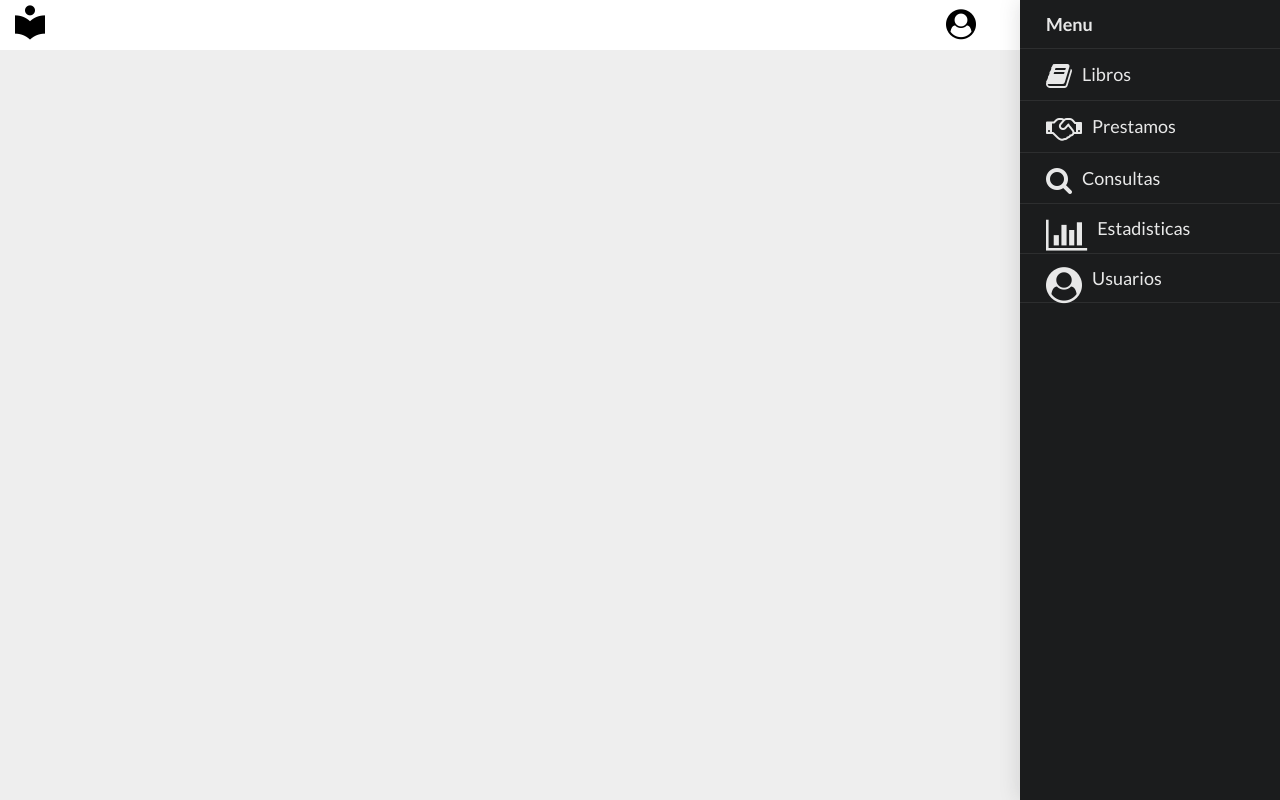
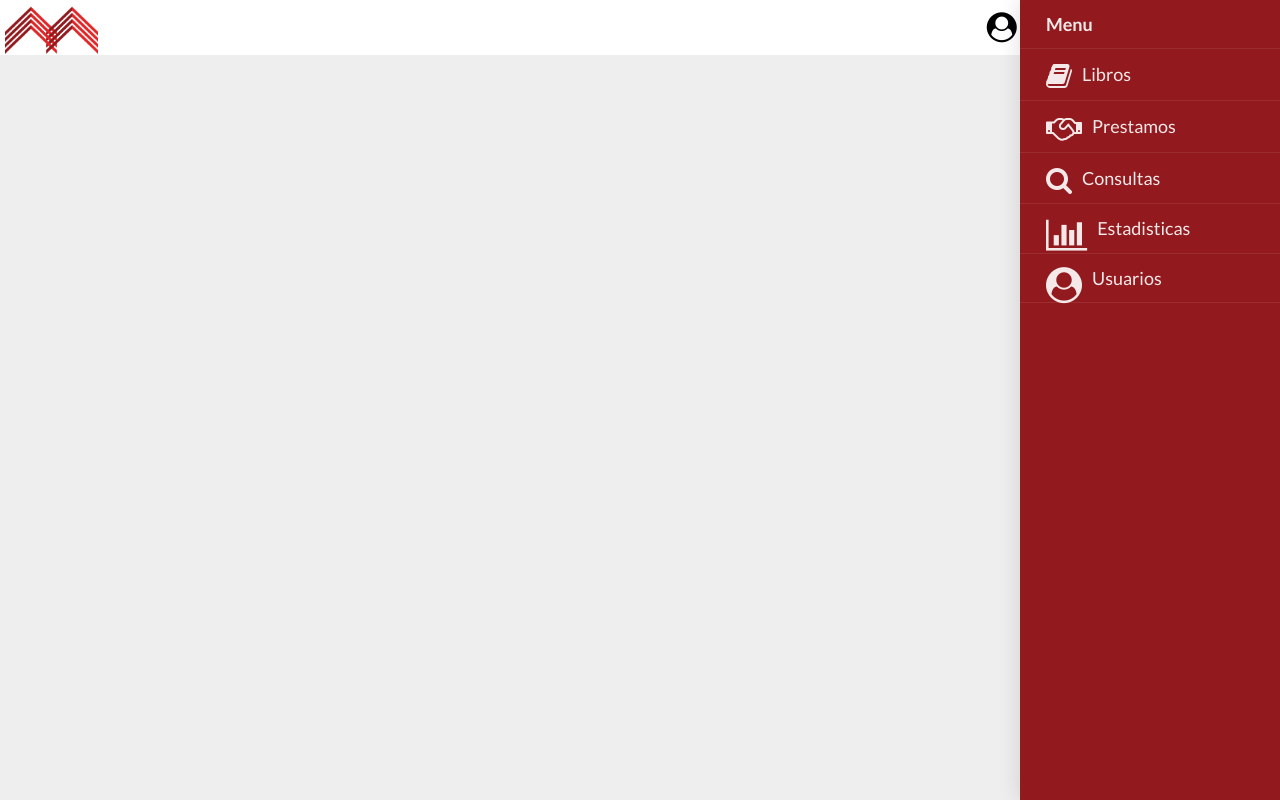
Before and after one commit to GulliverPepito/SistemaBiblioteca, a PHP site: page / in a window 1280 px wide. Run offline with PHP 8.4, Linux system fonts and the light colour scheme.

Commit message:
Cambios Menu

```diff
--- a/css/index.css
+++ b/css/index.css
@@ -7,15 +7,14 @@ body{
 }
 .cabecera{
     width: 100%;
-    height: 50px;
+    height: 55px;
     display: block;
     background: #fff;
-    padding-top: 2px;
+    padding: 5px;
 }
 .cabecera i{
     color: #000;
     font-size: 40px;
-    margin-left: 10px;
     float: left;
 }
 .cabecera .fa{
@@ -36,6 +35,11 @@ body{
 .ui .item h3{
     margin-left: 10px;
 }
-.sidebar{
-    background: #b71c1c;
+.ui.inverted.menu{
+    background: #921a1e;
 }
+.cabecera img{
+    width: auto;
+    height: 50px;
+    float: left;
+}
--- a/index.html
+++ b/index.html
@@ -3,15 +3,15 @@
 <head>
     <meta charset="UTF-8">
     <title>Sistema Biblioteca</title>
+    <link type="image/x-icon" href="img/logo.png" rel="icon" />
     <link rel="stylesheet" href="css/semantic.min.css">
     <link rel="stylesheet" href="css/index.css">
     <link rel="stylesheet" href="css/font-awesome.min.css">
-     <link href="https://fonts.googleapis.com/icon?family=Material+Icons" rel="stylesheet">
 </head>
 <body>
     <header>
         <div class="cabecera">
-            <i class="material-icons">local_library</i>
+            <img src="img/logo.png" alt="">
             <i class="fa fa-user-circle" aria-hidden="true"></i>
         </div>
         <div class="ui right demo sidebar vertical inverted menu uncover visible" style="">
```
Also changed, not shown: img/logo.png (added). Lines whose indentation alone changed are shown as unchanged.
